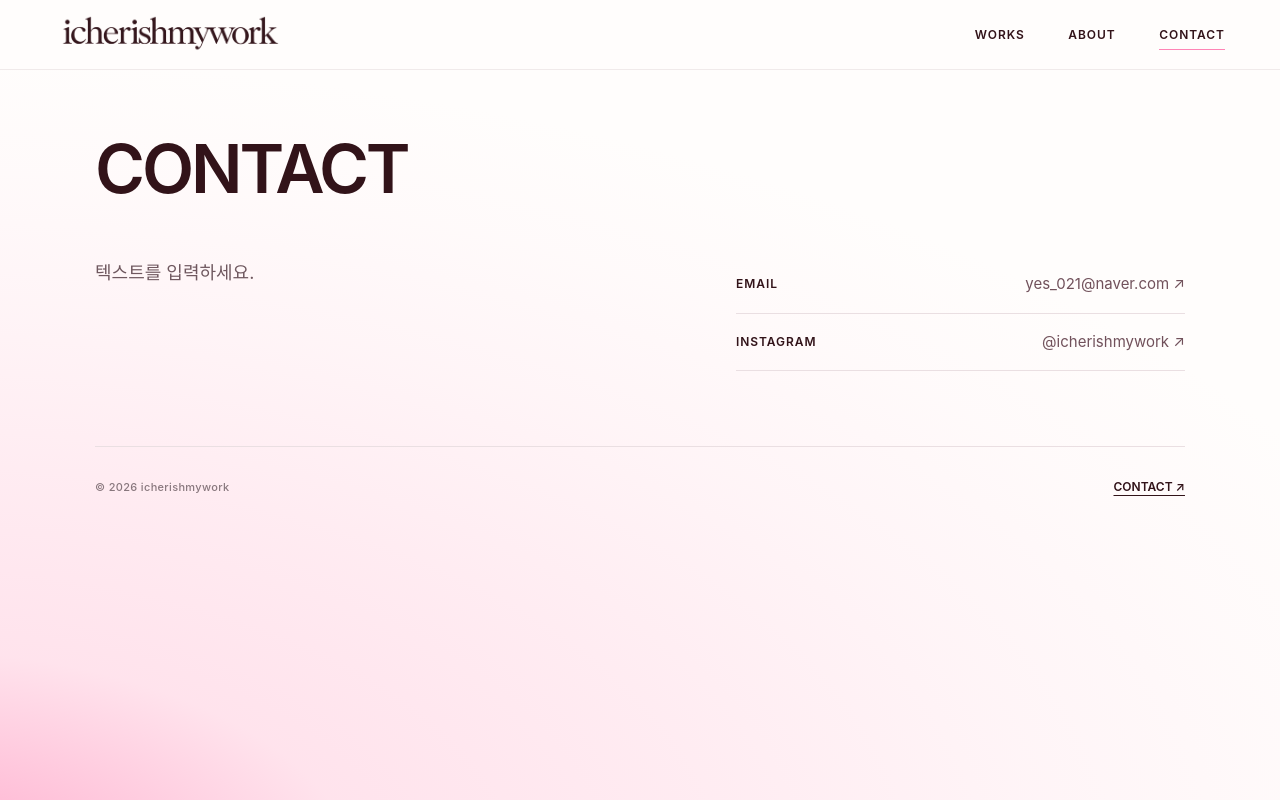
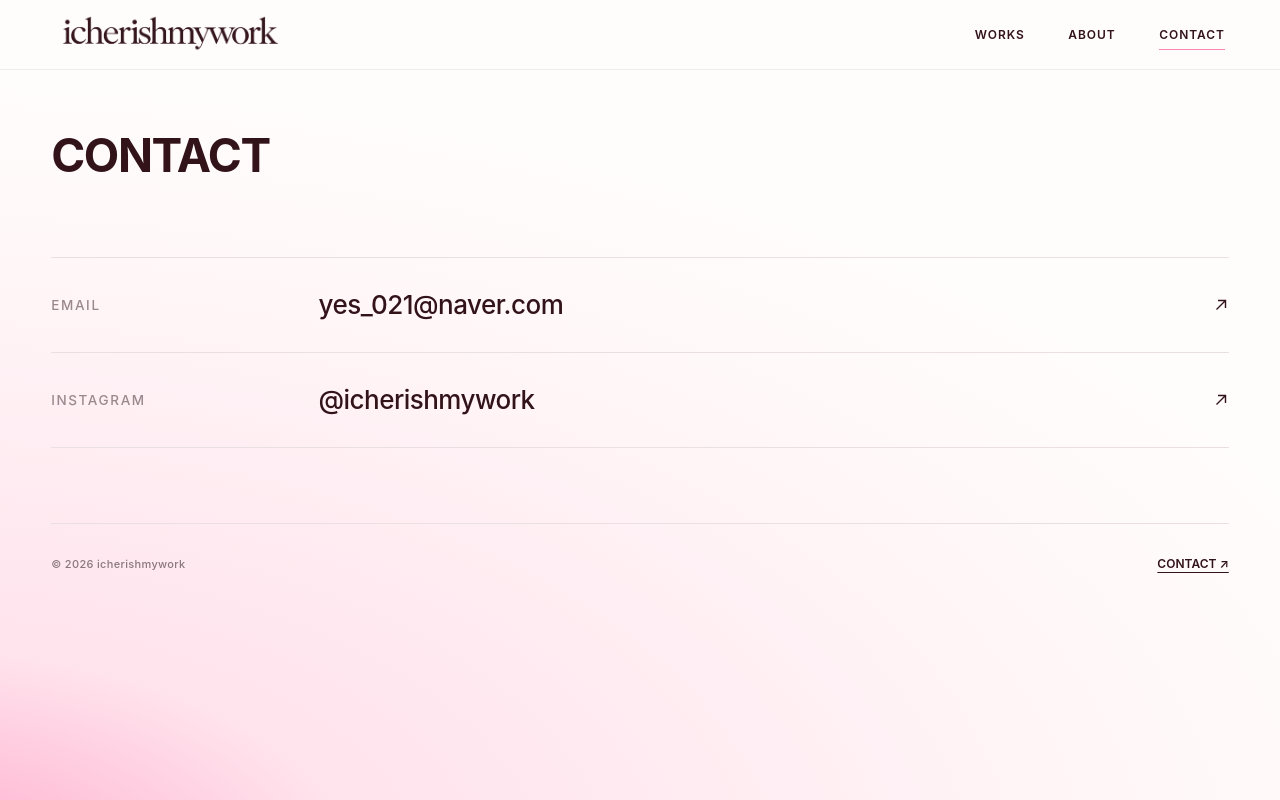
Before and after one commit to cherrymiri/icherishmywork, a React (Vite) app: page /contact in a window 1280 px wide. Built offline with nearby package versions, Linux system fonts and the light colour scheme; a web font is replaced by a local one.

Commit message:
CONTACT: minimal list layout with hover interaction
Co-Authored-By: Claude Opus 5.5 <noreply@anthropic.com>
Claude-Session: https://claude.ai/code/session_01LjVCjRoNRHvuo7CHgCXafM

```diff
--- a/src/pages/Contact.tsx
+++ b/src/pages/Contact.tsx
@@ -2,23 +2,34 @@ import Footer from '../components/Footer';
 import { contact } from '../data/site';
 import { useDocumentTitle } from '../hooks/useDocumentTitle';
 
+const Arrow = () => (
+  <svg className="ct-arrow" width="16" height="16" viewBox="0 0 16 16" aria-hidden="true">
+    <path d="M3.5 12.5 12.5 3.5M5 3.5h7.5V11" fill="none" stroke="currentColor" strokeWidth="1.4" />
+  </svg>
+);
+
 export default function Contact() {
   useDocumentTitle('CONTACT');
   return (
-    <div className="page">
-      <div className="inner">
-        <h1 className="page-title">CONTACT</h1>
-        <div className="contact-layout">
-          <div><p className="page-intro">{contact.intro}</p></div>
-          <div>
-            <a className="contact-line" href={`mailto:${contact.email}`}>
-              <strong>EMAIL</strong><span>{contact.email} ↗</span>
+    <div className="page ct-page">
+      <div className="ct-wide">
+        <h1 className="ct-title">CONTACT</h1>
+        <ul className="ct-list">
+          <li>
+            <a className="ct-row" href={`mailto:${contact.email}`}>
+              <span className="ct-label">EMAIL</span>
+              <span className="ct-value">{contact.email}</span>
+              <Arrow />
             </a>
-            <a className="contact-line" href={`https://www.instagram.com/${contact.instagram}/`} target="_blank" rel="noopener noreferrer">
-              <strong>INSTAGRAM</strong><span>@{contact.instagram} ↗</span>
+          </li>
+          <li>
+            <a className="ct-row" href={`https://www.instagram.com/${contact.instagram}/`} target="_blank" rel="noopener noreferrer">
+              <span className="ct-label">INSTAGRAM</span>
+              <span className="ct-value">@{contact.instagram}</span>
+              <Arrow />
             </a>
-          </div>
-        </div>
+          </li>
+        </ul>
         <Footer />
       </div>
     </div>
--- a/src/styles/global.css
+++ b/src/styles/global.css
@@ -298,18 +298,19 @@ html { background: #FFFDFC; }
 .about-tools h2 { font-size: 13.5px; font-weight: 600; letter-spacing: .1em; color: var(--wine); margin: 0 0 7px; }
 .about-tools p { font-size: 13px; color: #5e4a50; margin: 0; white-space: nowrap; }
 
-/* CONTACT */
-.contact-layout { display: grid; grid-template-columns: 1fr 1fr; gap: 15vw; margin-top: 50px; }
-.contact-line {
-  display: flex; align-items: center; justify-content: space-between; gap: 14px;
-  border-bottom: 1px solid var(--line); padding: 16px 0; color: var(--wine); font-size: 14px;
-  transition: color .2s ease, border-color .2s ease;
-}
-.contact-line span { color: #71515b; font-size: clamp(12px, 1.4vw, 15px); overflow-wrap: anywhere; }
-.contact-line strong { font-size: 12px; letter-spacing: .08em; font-weight: 600; }
-.contact-line:hover { color: #dc467c; border-color: #e985aa; }
-.contact-line:hover span { color: #dc467c; }
-.contact-line:focus-visible { outline: 2px solid #ff85b6; outline-offset: 4px; }
+/* CONTACT — 미니멀 리스트형 */
+.ct-wide { width: 92%; max-width: 1600px; margin: 0 auto; padding: 130px 0 60px; }
+.ct-title { font-size: 46px; font-weight: 700; letter-spacing: -.03em; line-height: 1.1; color: var(--wine); margin: 0 0 clamp(48px, 6vw, 80px); }
+.ct-list { list-style: none; margin: 0; padding: 0; border-bottom: 1px solid var(--line); }
+.ct-list li { border-top: 1px solid var(--line); }
+.ct-row { display: grid; grid-template-columns: 21% minmax(0, 1fr) auto; align-items: center; column-gap: 20px; padding: 30px 0; color: var(--wine); }
+.ct-label { font-size: 13.5px; font-weight: 500; letter-spacing: .12em; color: #9a888e; }
+.ct-value { font-size: 26px; font-weight: 500; letter-spacing: -.02em; line-height: 1.3; overflow-wrap: anywhere; transition: color .22s ease; }
+.ct-arrow { display: block; transition: transform .22s ease, color .22s ease; }
+.ct-row:hover .ct-value, .ct-row:focus-visible .ct-value { color: #dc467c; }
+.ct-row:hover .ct-arrow, .ct-row:focus-visible .ct-arrow { color: #dc467c; transform: translate(4px, -4px); }
+.ct-row:focus-visible { outline: 2px solid #ff85b6; outline-offset: 4px; }
+@media (prefers-reduced-motion: reduce) { .ct-value, .ct-arrow { transition: none; } }
 
 /* ── 작품 상세: 이미지 비율별 레이아웃 (V3) ── */
 .project-page { padding-bottom: 80px; }
@@ -503,7 +504,12 @@ html { background: #FFFDFC; }
   .about-tools h2 { font-size: 12px; }
   .about-tools p { font-size: 11px; letter-spacing: -0.01em; white-space: normal; line-height: 1.8; }
   .about-tools .tool { white-space: nowrap; }
-  .contact-layout { grid-template-columns: 1fr; gap: 40px; }
+  .ct-wide { width: auto; padding: 100px var(--space) 50px; }
+  .ct-title { font-size: 34px; margin-bottom: 36px; }
+  .ct-row { grid-template-columns: minmax(0, 1fr) auto; grid-template-areas: "label label" "value arrow"; row-gap: 8px; padding: 22px 0; }
+  .ct-label { grid-area: label; font-size: 12px; }
+  .ct-value { grid-area: value; font-size: 19px; }
+  .ct-arrow { grid-area: arrow; }
   .footer { padding-bottom: 35px; }
   .section-label { margin-bottom: 24px; }
 
```
